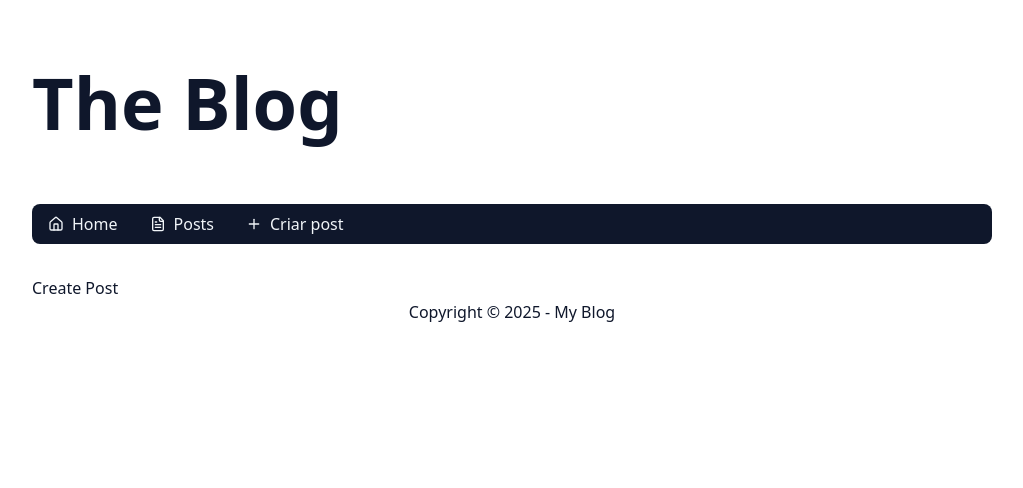
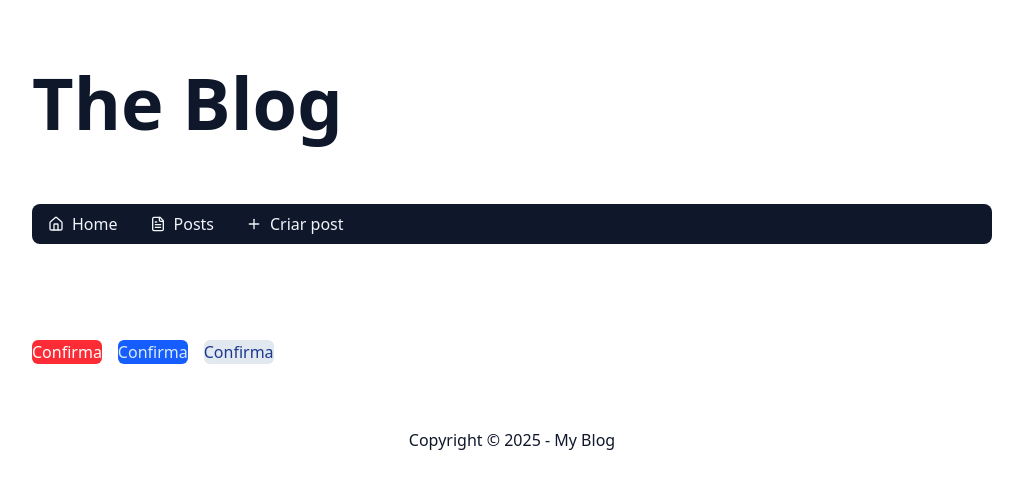
Before and after one commit to rdGxd/blog, a Next.js app: page /admin/post/new in a window 1280 px wide. Shown: the top 488 px of the page, without its empty margins (128-1151 px from the left). Built offline with nearby package versions, Linux system fonts and the light colour scheme.

Commit message:
Usando TypeScript para adicionar variações de estilo no componente

```diff
--- a/src/app/admin/post/new/page.tsx
+++ b/src/app/admin/post/new/page.tsx
@@ -4,8 +4,16 @@ export const dynamic = 'force-dynamic';
 
 export default async function AdminPostNewPage() {
   return (
-    <div>
-      <Button className='cursor-pointer'>Create Post</Button>
+    <div className='flex flex-wrap gap-4 py-16'>
+      <Button className='cursor-pointer' variant='danger' size='small'>
+        Confirma
+      </Button>
+      <Button className='cursor-pointer' variant='default' size='medium'>
+        Confirma
+      </Button>
+      <Button className='cursor-pointer' variant='ghost' size='large'>
+        Confirma
+      </Button>
     </div>
   );
 }
--- a/src/components/Button/index.tsx
+++ b/src/components/Button/index.tsx
@@ -1,9 +1,34 @@
-type ButtonProps = {} & React.ComponentProps<'button'>;
+type ButtonVariants = 'default' | 'ghost' | 'danger';
 
-export function Button({ children, ...props }: ButtonProps) {
+type ButtonSizes = 'sm' | 'md' | 'lg';
+
+type ButtonProps = {
+  variant: ButtonVariants;
+  size: ButtonSizes;
+} & React.ComponentProps<'button'>;
+
+export function Button({
+  variant = 'default',
+  size = 'md',
+  ...props
+}: ButtonProps) {
+  const variantClasses: Record<ButtonVariants, string> = {
+    default: 'bg-blue-600 text-blue-100 hover:bg-blue-700',
+    ghost: 'bg-slate-200 text-blue-900 hover:bg-slate-500',
+    danger: 'bg-red-500 text-white hover:bg-red-600',
+  };
+
+  const sizeClasses: Record<ButtonSizes, string> = {
+    sm: 'text-xs py-1 px-2',
+    md: 'text-sm py-2 px-4',
+    lg: 'text-lg py-3 px-6',
+  };
+
+  const buttonClasses = `${variantClasses[variant]} ${sizeClasses[size]} `;
+
   return (
     <>
-      <button {...props}>{children}</button>
+      <button {...props} className={`${buttonClasses} rounded-md`} />
     </>
   );
 }
```
